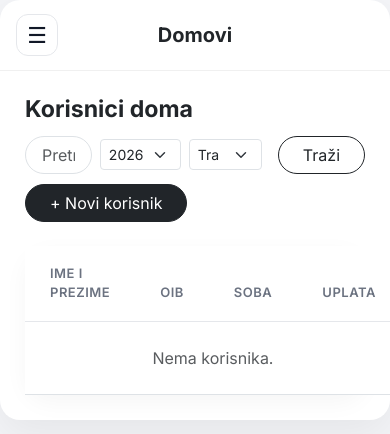
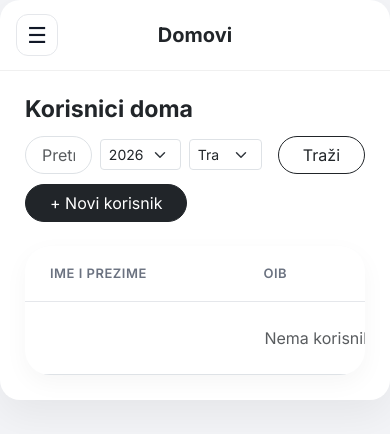
Before and after one commit to domgji15/domovi, a Django app: page /korisnici/ in a window 390 px wide. Shown: the top 434 px of the page. Run offline with Django 5.2, Linux system fonts and the light colour scheme; the visitor is signed in with stand-in values (Sample User, id 1); data that the repository does not hold is empty.

Commit message:
Marin overflow

```diff
--- a/static/css/style.css
+++ b/static/css/style.css
@@ -119,6 +119,7 @@ body {
     border-radius: 25px;
     box-shadow: 0 8px 25px rgba(0, 0, 0, 0.04);
     transition: 0.25s ease;
+    overflow-x: scroll;
 }
 
 .dashboard-card small {
--- a/templates/dashboard/korisnici_list.html
+++ b/templates/dashboard/korisnici_list.html
@@ -41,8 +41,8 @@
 </div>
 
 <div class="dashboard-card p-0">
-
-    <table class="table modern-table mb-0">
+    <div class="table-responsive">
+        <table class="table modern-table mb-0">
 
         <thead>
             <tr>
@@ -115,8 +115,8 @@
     {% endfor %}
 </tbody>
 
-    </table>
-
+        </table>
+    </div>
 </div>
 
 <!-- Empty state message for employees -->
@@ -168,6 +168,23 @@
 </div>
 
 <style>
+.table-responsive {
+    overflow-x: auto;
+    -webkit-overflow-scrolling: touch;
+}
+
+@media (max-width: 768px) {
+    .table-responsive {
+        display: block;
+        width: 100%;
+        overflow-x: auto;
+    }
+
+    .modern-table {
+        min-width: 600px;
+    }
+}
+
 .uplata-amount-btn {
     border-color: #9ca3af;
     background: #ffffff;
```
